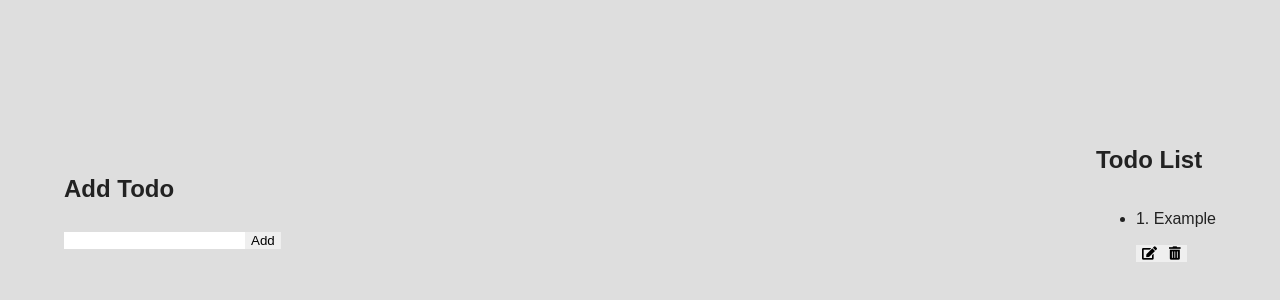
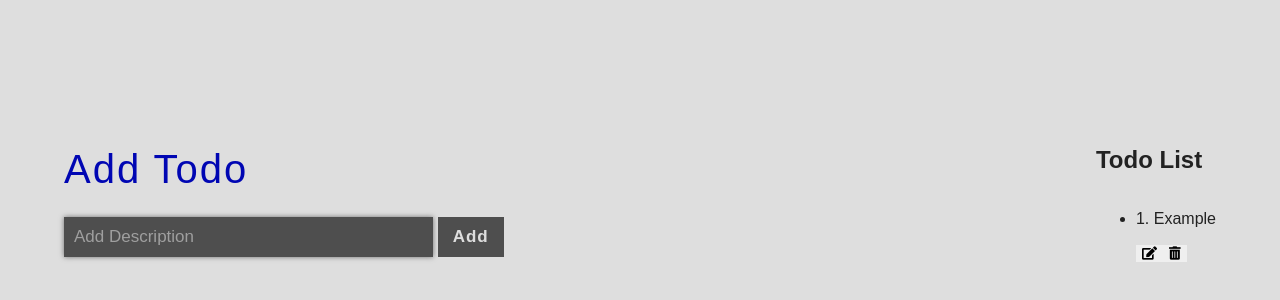
Before and after one commit to JuanWebDeveloper/TodoApp-useReducer, a React (Create React App) app: page / in a window 1280 px wide. Shown: the part 198-498 px from the top of the page. Built offline with nearby package versions, Linux system fonts and the light colour scheme.

Commit message:
Defining the styles of the TodoAdd component

```diff
--- a/src/components/TodoAdd.js
+++ b/src/components/TodoAdd.js
@@ -1,13 +1,14 @@
 import React from 'react';
+
+import '../styles/todoAdd.css';
 
 export const TodoAdd = () => {
 	return (
 		<div className='form-container'>
 			<h2>Add Todo</h2>
-			<hr />
 
 			<form>
-				<input type='text' name='description' autoComplete='off' />
+				<input type='text' name='description' placeholder='Add Description' autoComplete='off' />
 				<button type='submit'>Add</button>
 			</form>
 		</div>
--- /dev/null
+++ b/src/styles/todoAdd.css
@@ -0,0 +1,50 @@
+/* Styles Add Todo */
+.form-container {
+	position: relative;
+	width: 40%;
+}
+
+.form-container h2 {
+	color: var(--text-color-title);
+	font-size: 40px;
+	font-weight: 500;
+	letter-spacing: 2px;
+	margin: 0;
+}
+
+.form-container form {
+	align-items: center;
+	display: flex;
+	height: 40px;
+	margin-top: 25px;
+	position: relative;
+	width: 100%;
+}
+
+.form-container form input {
+	background: var(--bg-color-secondary);
+	box-shadow: 0 0 5px #00000080;
+	color: #dedede;
+	font-size: 17px;
+	font-weight: 500;
+	height: 100%;
+	padding: 0 10px;
+	margin-right: 5px;
+	text-transform: capitalize;
+	width: 80%;
+}
+
+.form-container form input::placeholder {
+	color: #dedede90;
+}
+
+.form-container form button {
+	background: var(--bg-color-secondary);
+	color: #dedede;
+	cursor: pointer;
+	font-size: 17px;
+	font-weight: 600;
+	height: 100%;
+	letter-spacing: 1px;
+	padding: 0 15px;
+}
```
